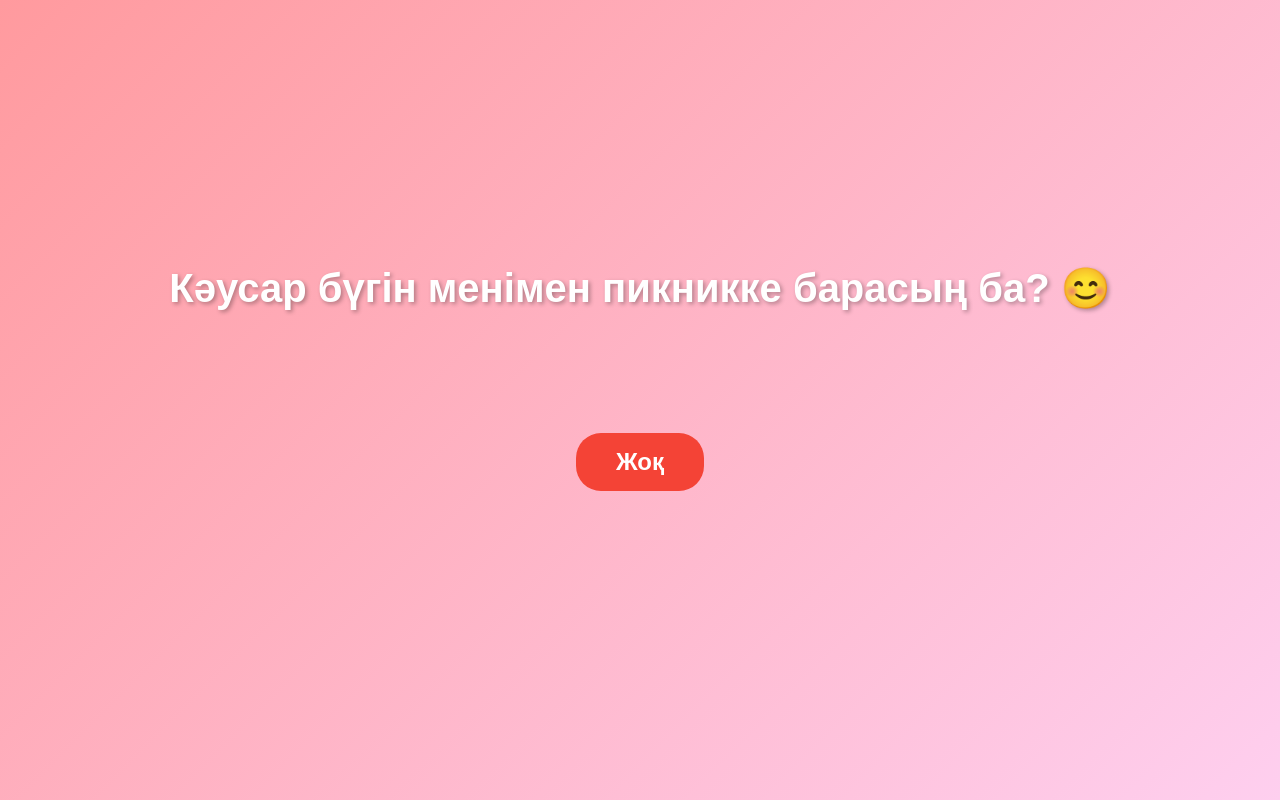
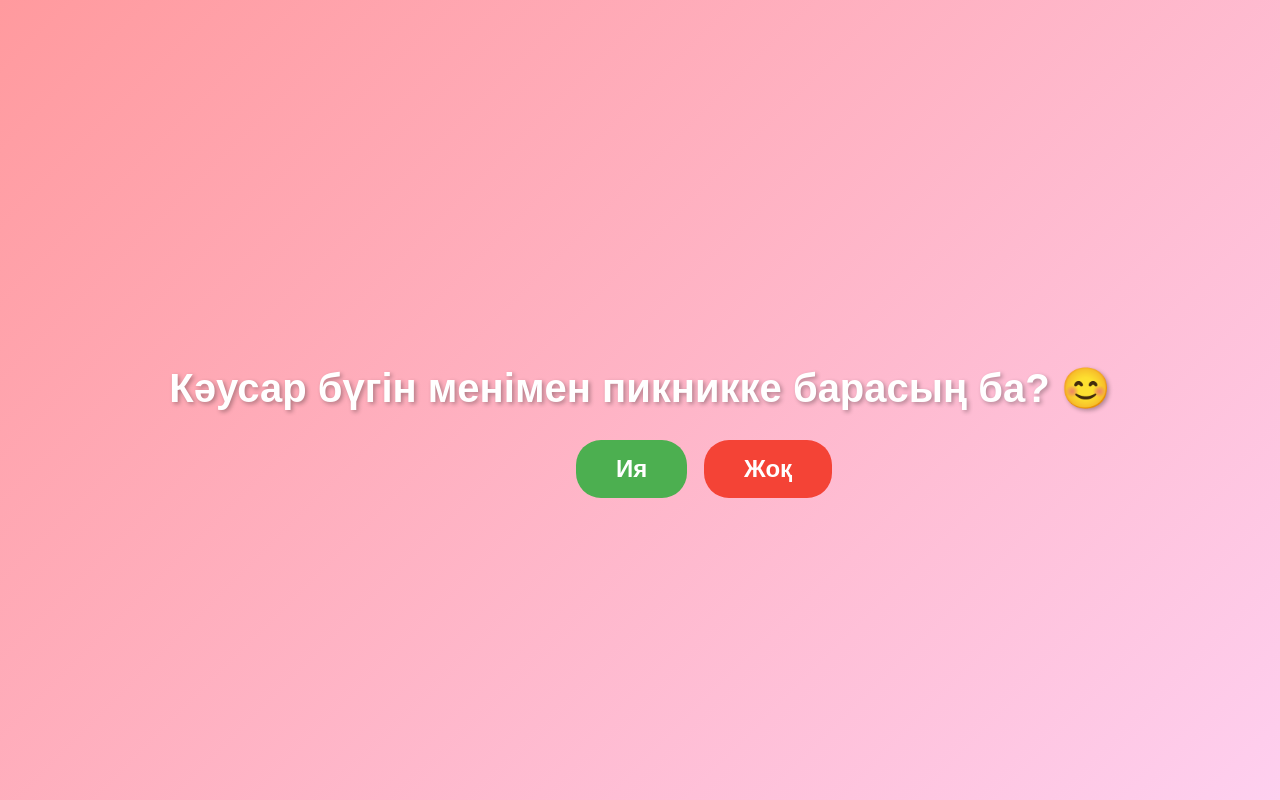
Before and after one commit to talgatovv506-alt/piknik-site, a Flask app: page / in a window 1280 px wide. Run offline with Flask 3, Linux system fonts and the light colour scheme.

Commit message:
Кәусарға шақырту

```diff
--- a/templates/index.html
+++ b/templates/index.html
@@ -23,15 +23,7 @@
             text-shadow: 2px 2px 4px rgba(0,0,0,0.3);
             margin-bottom: 50px;
             padding: 0 20px;
-        }
-        .btn-container {
-            position: relative;
-            width: 100vw;
-            height: 200px;
-            display: flex;
-            justify-content: center;
-            align-items: center;
-            gap: 50px;
+            z-index: 10;
         }
         button {
             padding: 15px 40px;
@@ -40,58 +32,65 @@
             border-radius: 25px;
             cursor: pointer;
             font-weight: bold;
-            transition: all 0.2s;
+            position: absolute;
+            transition: transform 0.1s;
         }
         #iya {
             background: #4CAF50;
             color: white;
-            position: relative;
-        }
-        #iya:hover {
-            box-shadow: 0 5px 20px rgba(0,0,0,0.3);
+            z-index: 5;
         }
         #zhok {
             background: #f44336;
             color: white;
-            position: absolute;
+            z-index: 6;
         }
     </style>
 </head>
 <body>
     <h1>Кәусар бүгін менімен пикникке барасың ба? 😊</h1>
 
-    <div class="btn-container">
-        <button id="iya" onclick="window.location.href='/rakmet'">Ия</button>
-        <button id="zhok">Жоқ</button>
-    </div>
+    <button id="iya" onclick="window.location.href='/rakmet'">Ия</button>
+    <button id="zhok">Жоқ</button>
 
     <script>
         const zhokBtn = document.getElementById('zhok');
         const iyaBtn = document.getElementById('iya');
         let scale = 1;
-        let clickCount = 0;
+
+        // Бастапқы позиция
+        iyaBtn.style.left = '45%';
+        iyaBtn.style.top = '55%';
+        zhokBtn.style.left = '55%';
+        zhokBtn.style.top = '55%';
 
         zhokBtn.addEventListener('mouseover', function() {
-            clickCount++;
+            // "Ия" батырмасының өлшемін ал
+            const iyaRect = iyaBtn.getBoundingClientRect();
+            const iyaWidth = iyaRect.width;
+            const iyaHeight = iyaRect.height;
 
-            // "Жоқ" батырмасын қашырт
-            const x = Math.random() * (window.innerWidth - 150);
-            const y = Math.random() * (window.innerHeight - 200) + 100;
+            // Егер "Ия" экранның 80%-нан үлкен болса, қашуды тоқтат
+            if(iyaWidth > window.innerWidth * 0.8 || iyaHeight > window.innerHeight * 0.8) {
+                zhokBtn.style.display = 'none';
+                return;
+            }
+
+            // "Жоқ" қашады
+            const maxX = window.innerWidth - 150;
+            const maxY = window.innerHeight - 100;
+            const x = Math.random() * maxX;
+            const y = Math.random() * maxY;
             zhokBtn.style.left = x + 'px';
             zhokBtn.style.top = y + 'px';
 
-            // "Ия" батырмасын үлкейт
-            scale += 0.3;
+            // "Ия" үлкейеді, бірақ текст өзгермейді
+            scale += 0.25;
             iyaBtn.style.transform = `scale(${scale})`;
-            iyaBtn.textContent = 'Ия'.repeat(Math.min(clickCount, 3)); // Ия-Ия-Ия деп ұзарады
-
-            if(clickCount > 3) {
-                zhokBtn.textContent = 'Окей Ия 😅';
-            }
         });
 
         zhokBtn.addEventListener('click', function() {
-            alert('Қашып құтылмайсың 😏 "Ия" батырмасы сені күтіп тұр!');
+            alert('Қашып құтылмайсың 😏 Ия батырмасы барған сайын үлкейіп барады!');
         });
     </script>
 </body>
```
